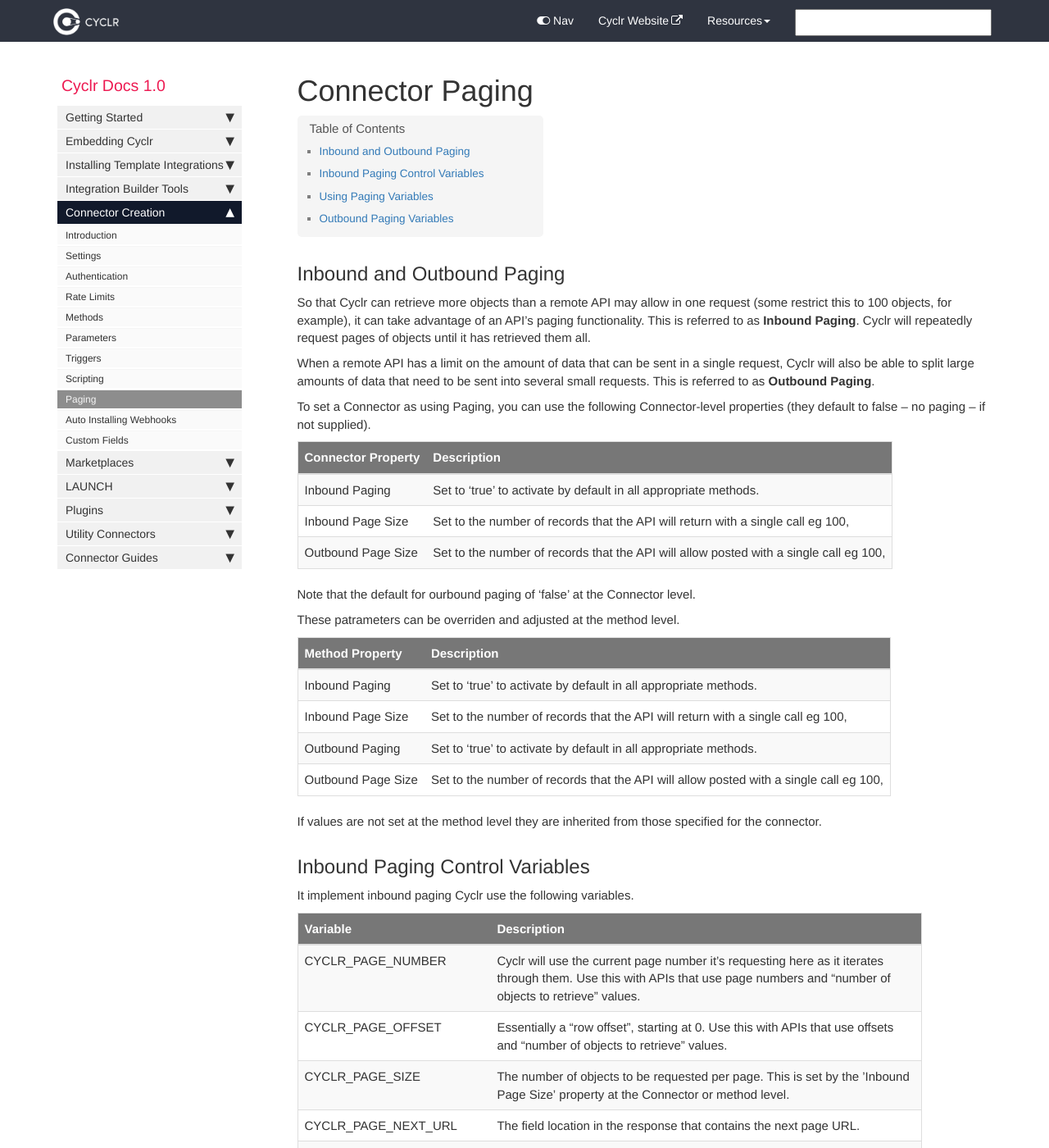
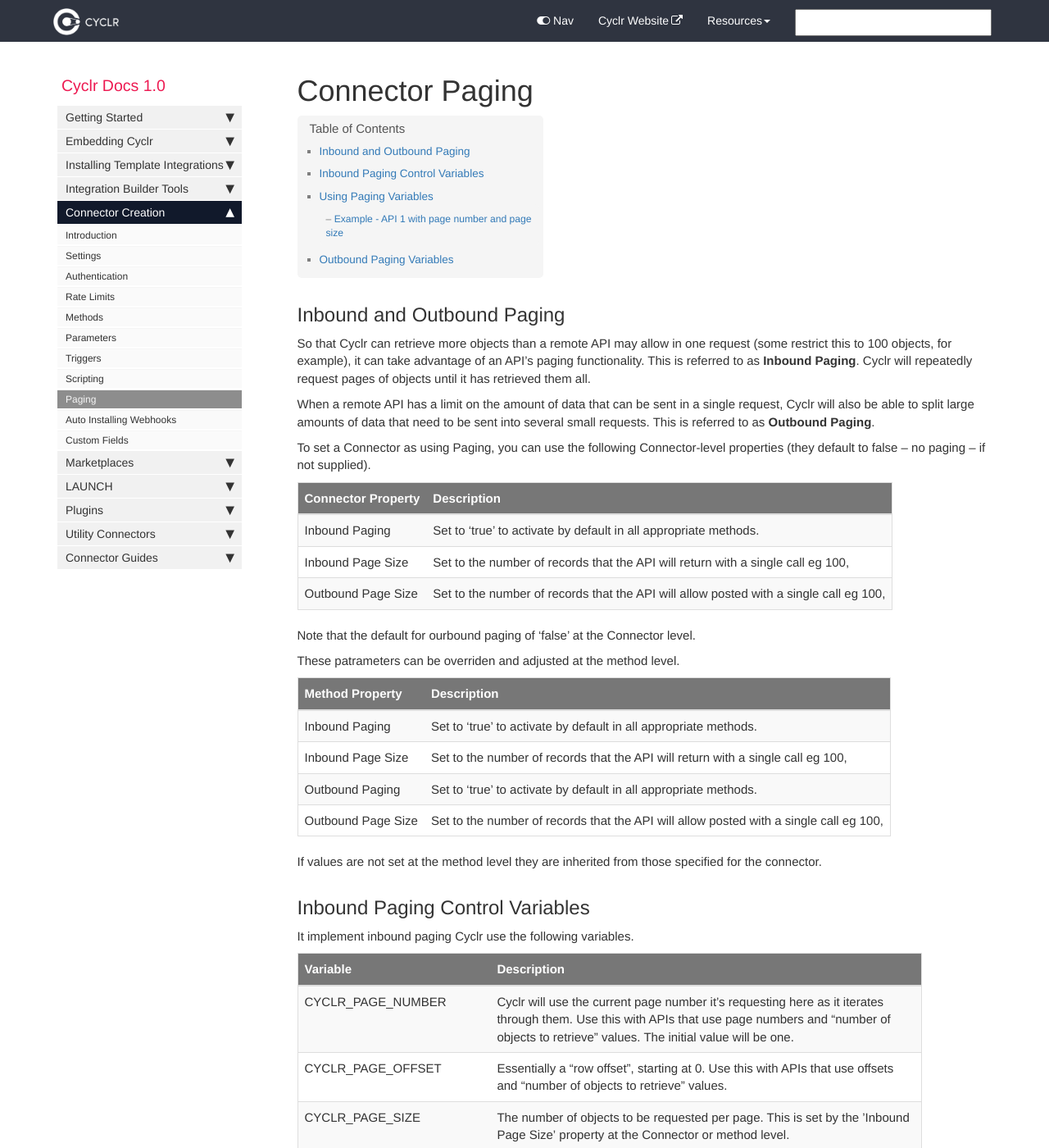
Before and after one commit to sneakysneak/docs, a Jekyll site: the page built from pages/custom-connectors/11-paging.md, in a window 1280 px wide and 1400 px high. Shown: the whole window at 82% size. Built offline with Jekyll 4.4.1, drawn with Linux system fonts in a browser that asks for light colours; nearby versions of some CDN libraries; comment, search, counter and statistics services are not loaded; some of the changed text lies outside the part shown.

Commit message:
Update 11-paging.md

```diff
--- a/pages/custom-connectors/11-paging.md
+++ b/pages/custom-connectors/11-paging.md
@@ -39,7 +39,7 @@ It implement inbound paging Cyclr use the following variables.
 
 | Variable | Description |
 | --- | --- |
-| CYCLR_PAGE_NUMBER | Cyclr will use the current page number it’s requesting here as it iterates through them. Use this with APIs that use page numbers and “number of objects to retrieve” values.|
+| CYCLR_PAGE_NUMBER | Cyclr will use the current page number it’s requesting here as it iterates through them. Use this with APIs that use page numbers and “number of objects to retrieve” values. The initial value will be one. |
 | CYCLR_PAGE_OFFSET | Essentially a “row offset”, starting at 0. Use this with APIs that use offsets and “number of objects to retrieve” values. |
 | CYCLR_PAGE_SIZE | The number of objects to be requested per page. This is set by the 'Inbound Page Size' property at the Connector or method level. |
 | CYCLR_PAGE_NEXT_URL | The field location in the response that contains the next page URL. |
@@ -81,7 +81,14 @@ Cyclr will compute this value using the current page being requested and the **
         CYCLR_PAGE_NUMBER = CYCLR_PAGE_NUMBER + 1 // move to the next page.
     }
 
-API 1 with page number and page size
+### Example - API 1 with page number and page size
+
+In this example the API requires the query sting to include the parameters 'page' and 'limit'.  Other APIs might use different names for these concepts.
+
+| TargetType | TargetName | DisplayName | Description | TriggerName | IsOptional | Hide | Value |
+| --- | --- | --- | --- | --- | --- | --- | --- |
+| QueryString| page | NA | NA | NA | NA | true | CYCLR_PAGE_NUMBER |
+| QueryString| limit | NA | NA | NA | NA | true | CYCLR_PAGE_SIZE |
 
 {% raw %}
     "Parameters": [
```
